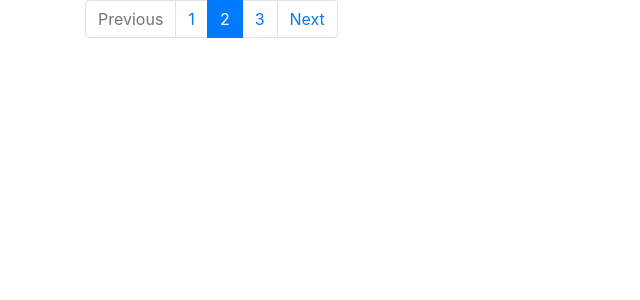
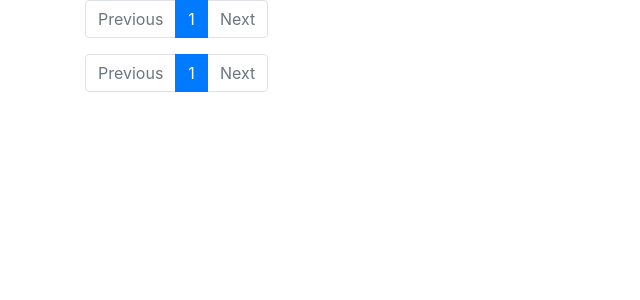
Before and after one commit to pekshevds/web_retail, a Django app: page /catalog/ in a window 1280 px wide. Shown: the top 300 px of the page, without its empty margins (0-640 px from the left). Run offline with Django 3.2, Linux system fonts and the light colour scheme; data that the repository does not hold is empty; some libraries are stand-ins or nearby versions.

Commit message:
20220104_004 pagination, list and item

```diff
--- a/catalogapp/templates/catalogapp/list.html
+++ b/catalogapp/templates/catalogapp/list.html
@@ -1,9 +1,140 @@
 {% extends 'baseapp/base.html' %}
 
-{% block titile %}
+{% load static %}
+
+{% block title %}
     hello world
 {% endblock %}
 
 {% block body %}
-    <h1>my first page</h1>
+
+
+
+
+<div class="container">
+
+  <div class="row">
+    <div class="col-3">
+    <nav aria-label="...">
+      <ul class="pagination">
+
+
+
+        {% if page.has_previous %}
+        <li class="page-item">
+          <a class="page-link" href="{% url 'list-page' %}?page={{page.previous_page_number}}">Previous</a>
+        </li>
+        <li class="page-item">
+          <a class="page-link" href="{% url 'list-page' %}?page={{page.previous_page_number}}">{{page.previous_page_number}}</a>
+        </li>
+        {% else %}
+        <li class="page-item disabled">
+          <a class="page-link" href="#">Previous</a>
+        </li>
+        {% endif %}
+
+
+
+        <li class="page-item active">
+          <a class="page-link" href="#">{{page.number}} <span class="sr-only">(current)</span></a>
+        </li>
+
+
+
+        {% if page.has_next %}
+
+        <li class="page-item">
+          <a class="page-link" href="{% url 'list-page' %}?page={{page.next_page_number}}">{{page.next_page_number}}</a>
+        </li>
+
+        <li class="page-item">
+          <a class="page-link" href="{% url 'list-page' %}?page={{page.next_page_number}}">Next</a>
+        </li>
+        {% else %}
+        <li class="page-item disabled">
+          <a class="page-link" href="#">Next</a>
+        </li>
+        {% endif %}
+
+      </ul>
+    </nav>
+  </div>
+</div>
+
+
+
+    <div class="row">
+
+        {% for item in items %}
+        <div class="col-3">
+            <div class="card" style="width: 18rem;">
+                <img class="card-img-top" src="{% static 'image.jpeg' %}" alt="Card image cap">
+                <div class="card-body">
+                  <h5 class="card-title">{{ item.name }}</h5>
+                  <p class="card-text">{{ item.descriptions }}</p>
+                </div>
+                <ul class="list-group list-group-flush">
+                  <li class="list-group-item">{{ item.unit }}</li>
+                  <li class="list-group-item">{{ item.country }}</li>
+                  <li class="list-group-item">{{ item.manufacturer }}</li>
+                </ul>
+                <div class="card-body">
+                  <a href="{% url 'item-page' pk=item.id %}" class="card-link">Подробнее</a>
+                  <a href="#" class="card-link">Другая ссылка</a>
+                </div>
+              </div>
+        </div>
+        {% endfor %}
+    </div>
+
+
+    <div class="row">
+      <div class="col-3">
+      <nav aria-label="...">
+        <ul class="pagination">
+
+
+
+          {% if page.has_previous %}
+          <li class="page-item">
+            <a class="page-link" href="{% url 'list-page' %}?page={{page.previous_page_number}}">Previous</a>
+          </li>
+          <li class="page-item">
+            <a class="page-link" href="{% url 'list-page' %}?page={{page.previous_page_number}}">{{page.previous_page_number}}</a>
+          </li>
+          {% else %}
+          <li class="page-item disabled">
+            <a class="page-link" href="#">Previous</a>
+          </li>
+          {% endif %}
+
+
+
+          <li class="page-item active">
+            <a class="page-link" href="#">{{page.number}} <span class="sr-only">(current)</span></a>
+          </li>
+
+
+
+          {% if page.has_next %}
+
+          <li class="page-item">
+            <a class="page-link" href="{% url 'list-page' %}?page={{page.next_page_number}}">{{page.next_page_number}}</a>
+          </li>
+
+          <li class="page-item">
+            <a class="page-link" href="{% url 'list-page' %}?page={{page.next_page_number}}">Next</a>
+          </li>
+          {% else %}
+          <li class="page-item disabled">
+            <a class="page-link" href="#">Next</a>
+          </li>
+          {% endif %}
+
+        </ul>
+      </nav>
+    </div>
+  </div>
+  </div>
+
 {% endblock %}
--- a/catalogapp/urls.py
+++ b/catalogapp/urls.py
@@ -1,9 +1,10 @@
 from django.urls import path
-from .views import index
+from .views import show_list, show_item
 from .views import APIBrand, APIManufacturer, APICountry, APIUnit, APICategory, APIProduct
 
 urlpatterns = [
-    path('', index, name='index-page'),
+    path('', show_list, name='list-page'),
+    path('<str:pk>/', show_item, name='item-page'),
     path('api/v1/brand/',                   APIBrand.as_view()),#POST
     path('api/v1/brand/<str:pk>/',          APIBrand.as_view()),#GET end PUT
     path('api/v1/manufacturer/',            APIManufacturer.as_view()),
--- a/catalogapp/views.py
+++ b/catalogapp/views.py
@@ -1,4 +1,5 @@
 from typing import List
+from django.core import paginator
 from django.db.models.base import Model
 from django.shortcuts import render
 
@@ -12,13 +13,35 @@ from django.db import models
 from .models import Brand, Manufacturer, Country, Unit, Category, Product
 from .serializers import BrandSerializer, ManufacturerSerializer, CountrySerializer, UnitSerializer, CategorySerializer, ProductSerializer
 
+from django.core.paginator import Paginator
+
 # Create your views here.
-def index(request):
-    items = Product.objects.all()[:1000]
-    return render(request, 'catalogapp/index.html', context={
-        'items': items,
+def show_list(request):
+    items = Product.objects.all()[:100]
+
+    paginator = Paginator(items, 24)
+
+    page_num = 1
+    if 'page' in request.GET:
+        page_num = request.GET['page']
+
+    page = paginator.get_page(page_num)
+
+    context = {
+        'page': page,
+        'items': page.object_list,
         }
-        )
+
+    return render(request, 'catalogapp/list.html', context=context)
+
+def show_item(request, pk):
+    item = Product.objects.get(pk=pk)
+
+    context = {
+        'item': item,
+        }
+
+    return render(request, 'catalogapp/item.html', context=context)
 
 
 class APIModel(APIView):
```
Also changed, not shown: catalogapp/templates/catalogapp/item.html (+39 -2 lines).
